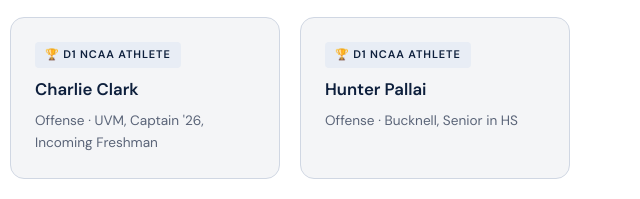
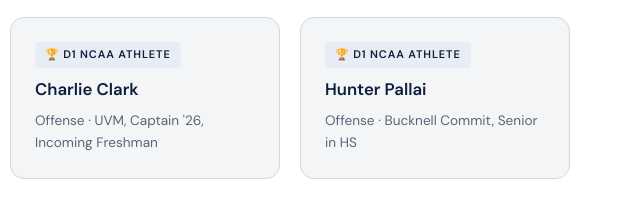
Before and after one commit to MinuteManSoccer/minuteman-website, a plain HTML site: page index.html in a window 1280 px wide. Shown: the part 2808-3007 px from the top of the page, 640-1280 px from the left. Drawn offline with Linux system fonts and the light colour scheme.

Commit message:
Update index.html

```diff
--- a/index.html
+++ b/index.html
@@ -404,7 +404,7 @@ h1.hero-title{animation:fadeUp .7s .1s ease both}
         <div class="athlete-card">
           <span class="athlete-tier tier-d1">&#127942; D1 NCAA Athlete</span>
           <h4>Hunter Pallai</h4>
-          <p class="athlete-position">Offense &middot; Bucknell, Senior in HS</p>
+          <p class="athlete-position">Offense &middot; Bucknell Commit, Senior in HS</p>
         </div>
         <div class="athlete-card">
           <span class="athlete-tier tier-d3">&#127941; D3 NCAA Athlete</span>
```
